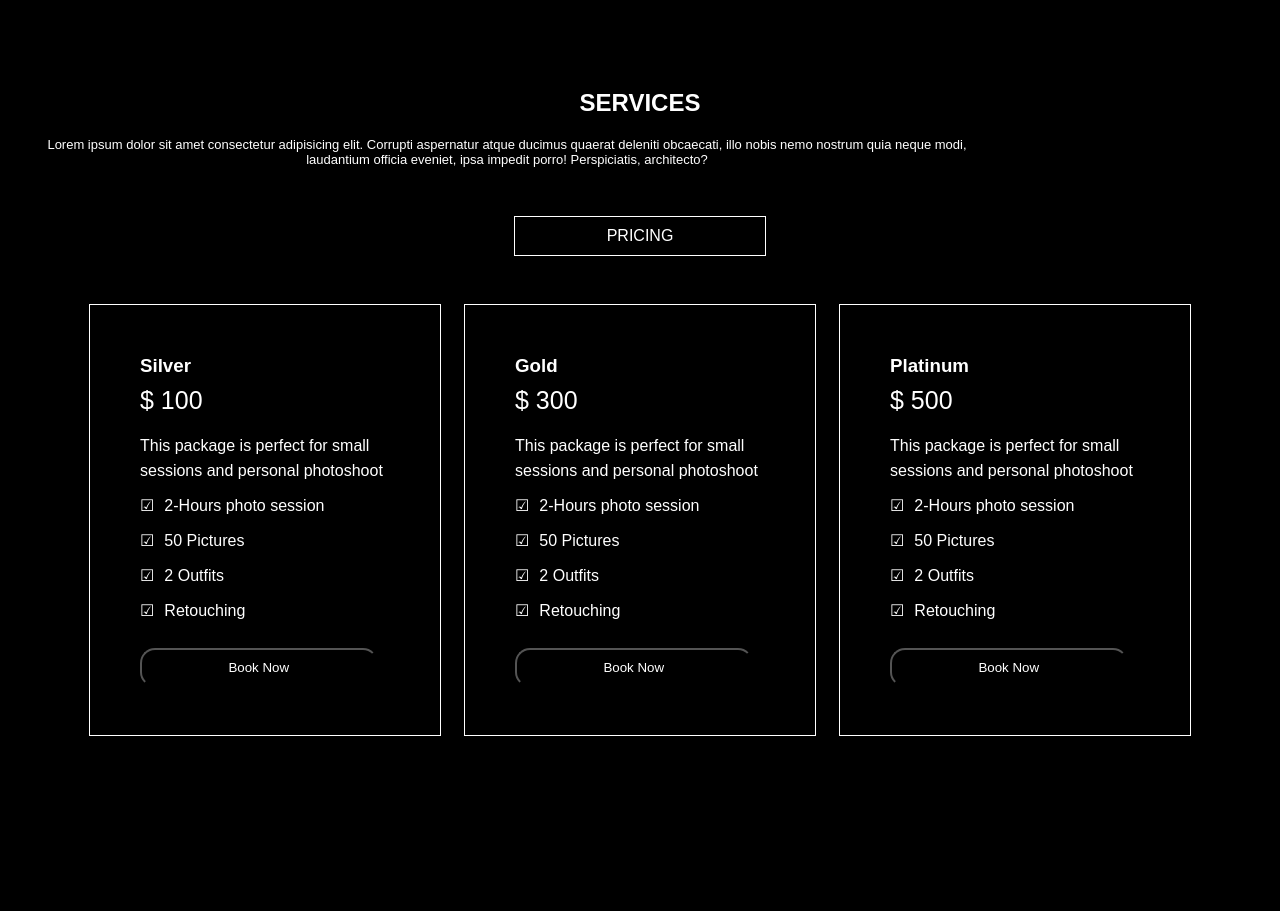
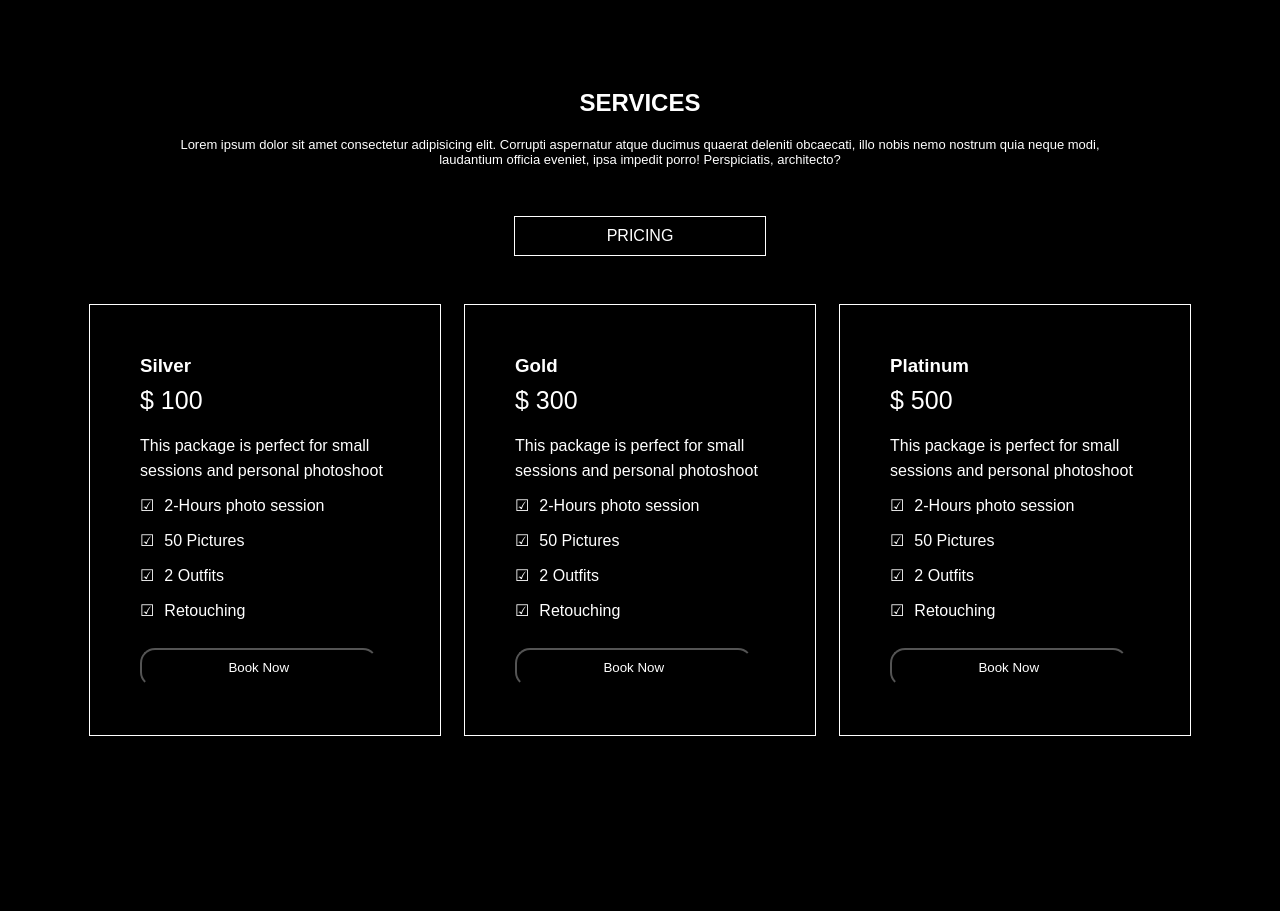
Before and after one commit to codewithalexsz/Envy-Design, a plain HTML site: page index.html in a window 1280 px wide. Shown: the part 3260-4171 px from the top of the page. Drawn offline with Linux system fonts and the light colour scheme.

Commit message:
marg-ser

```diff
--- a/scss/sections/_services.scss
+++ b/scss/sections/_services.scss
@@ -13,6 +13,7 @@
     }
     p {
         text-align: center;
+        margin: 5px auto;
     }
 
 
```
Also changed, not shown: dist/style.css, 1 other file.
